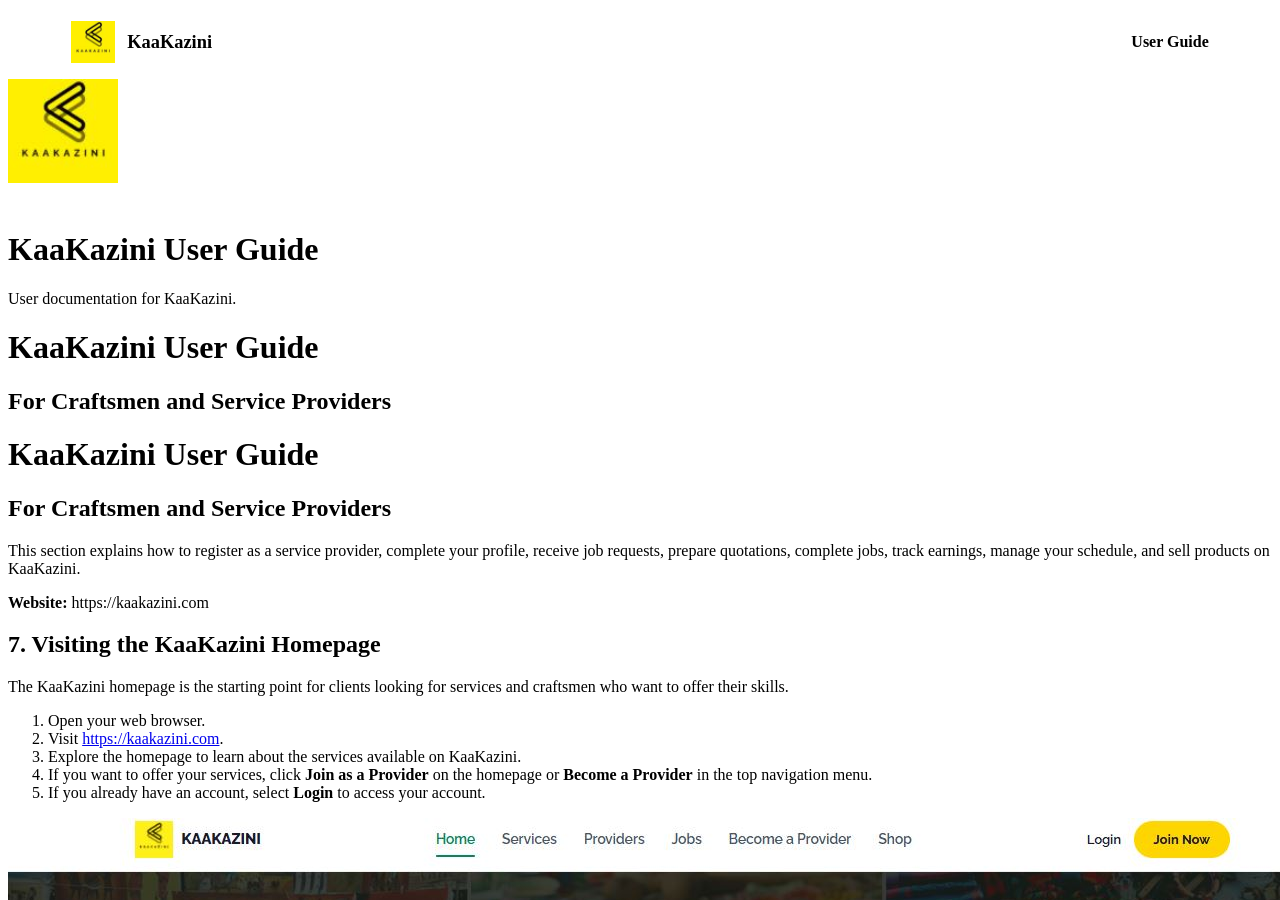
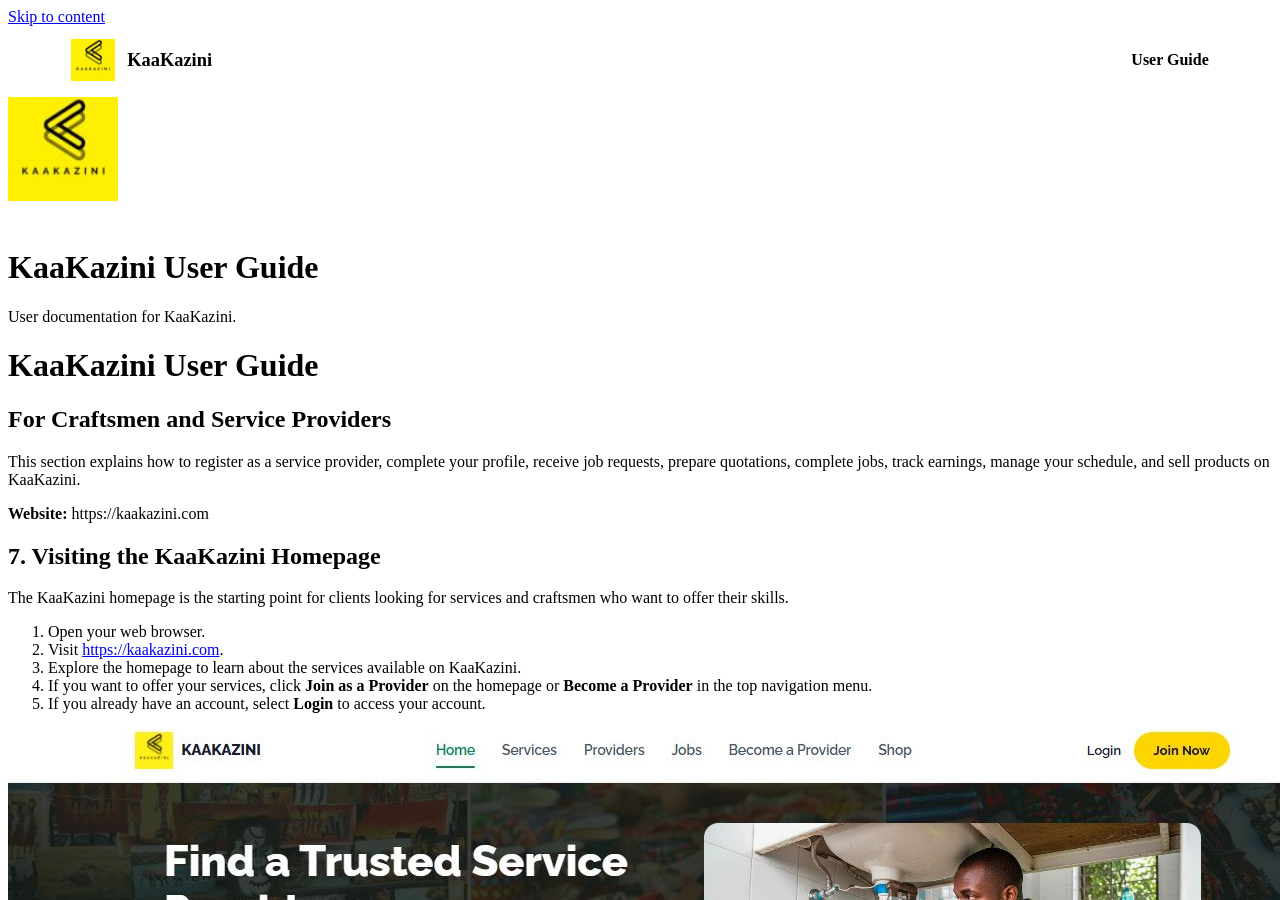
Before and after one commit to JAY4T/kaakazini-user-guide, a Jekyll site: the page built from index.md, in a window 1280 px wide and 900 px high. Built offline with Jekyll 4.4.1, drawn with Linux system fonts in a browser that asks for light colours; our own code applies the rules of GitHub Pages for plain Markdown files.

Commit message:
chore: modified files

```diff
--- a/_layouts/default.html
+++ b/_layouts/default.html
@@ -8,75 +8,46 @@
   <title>{% if page.title %}{{ page.title | escape }} | {% endif %}{{ site.title | default: 'KaaKazini User Guide' | escape }}</title>
 
   <meta name="description" content="{{ page.description | default: site.description | default: 'Documentation and help for KaaKazini users.' | escape }}">
-
   <meta name="theme-color" content="#fff000">
 
-  <!-- KaaKazini favicon for browser tabs -->
-  <link
-    rel="icon"
-    type="image/jpeg"
-    href="{{ '/assets/images/kazika.jpg' | relative_url }}"
-  >
+  <!-- Browser favicon -->
+  <link rel="icon" type="image/jpeg" href="{{ '/assets/images/kazika.jpg' | relative_url }}">
+  <link rel="apple-touch-icon" href="{{ '/assets/images/kazika.jpg' | relative_url }}">
 
-  <!-- KaaKazini icon for Apple devices -->
-  <link
-    rel="apple-touch-icon"
-    href="{{ '/assets/images/kazika.jpg' | relative_url }}"
-  >
-
-  <!-- Google Font: Raleway -->
+  <!-- Raleway font -->
   <link rel="preconnect" href="https://fonts.googleapis.com">
   <link rel="preconnect" href="https://fonts.gstatic.com" crossorigin>
-  <link
-    href="https://fonts.googleapis.com/css2?family=Raleway:wght@400;500;600;700;800&display=swap"
-    rel="stylesheet"
-  >
+  <link href="https://fonts.googleapis.com/css2?family=Raleway:wght@400;500;600;700;800&display=swap" rel="stylesheet">
 
-  <!-- KaaKazini custom stylesheet -->
-  <link
-    rel="stylesheet"
-    href="{{ '/assets/css/style.css' | relative_url }}"
-  >
+  <!-- Main stylesheet -->
+  <link rel="stylesheet" href="{{ '/assets/css/style.css' | relative_url }}">
 </head>
 
 <body>
 
-  <!-- Main navigation -->
+  <a class="skip-link" href="#main-content">Skip to content</a>
+
+  <!-- Navigation -->
   <nav class="site-nav" aria-label="Main navigation">
-
-    <a
-      class="nav-brand"
-      href="{{ '/' | relative_url }}"
-      aria-label="KaaKazini User Guide home"
-    >
+    <a class="nav-brand" href="{{ '/' | relative_url }}" aria-label="KaaKazini User Guide home">
       <img
         src="{{ '/assets/images/kazika.jpg' | relative_url }}"
-        alt="KaaKazini logo"
+        alt=""
         class="nav-logo"
         width="44"
         height="44"
       >
-
       <span>KaaKazini</span>
     </a>
 
-    <a
-      class="nav-guide-link"
-      href="{{ '/' | relative_url }}"
-    >
+    <a class="nav-guide-link" href="{{ '/' | relative_url }}">
       User Guide
     </a>
-
   </nav>
 
   <!-- Page header -->
   <header class="page-header">
-
-    <a
-      class="header-logo-link"
-      href="{{ '/' | relative_url }}"
-      aria-label="KaaKazini home"
-    >
+    <a class="header-logo-link" href="{{ '/' | relative_url }}" aria-label="KaaKazini home">
       <img
         src="{{ '/assets/images/kazika.jpg' | relative_url }}"
         alt="KaaKazini logo"
@@ -91,16 +62,12 @@
     </h1>
 
     {% if site.description %}
-      <p class="project-tagline">
-        {{ site.description | escape }}
-      </p>
+      <p class="project-tagline">{{ site.description | escape }}</p>
     {% endif %}
-
   </header>
 
-  <!-- Main page content -->
-  <main class="main-content">
-
+  <!-- Main content -->
+  <main id="main-content" class="main-content">
     {{ content }}
 
     <!-- Footer -->
@@ -108,12 +75,10 @@
       <p class="site-footer-owner">
         <strong>KaaKazini User Guide</strong>
       </p>
-
       <p class="site-footer-credits">
         Built to help users navigate KaaKazini.
       </p>
     </footer>
-
   </main>
 
 </body>
--- a/index.md
+++ b/index.md
@@ -2,11 +2,6 @@
 layout: default
 title: Home
 ---
-
-# KaaKazini User Guide
-
-## For Craftsmen and Service Providers
-
 # KaaKazini User Guide
 
 ##  For Craftsmen and Service Providers
```
